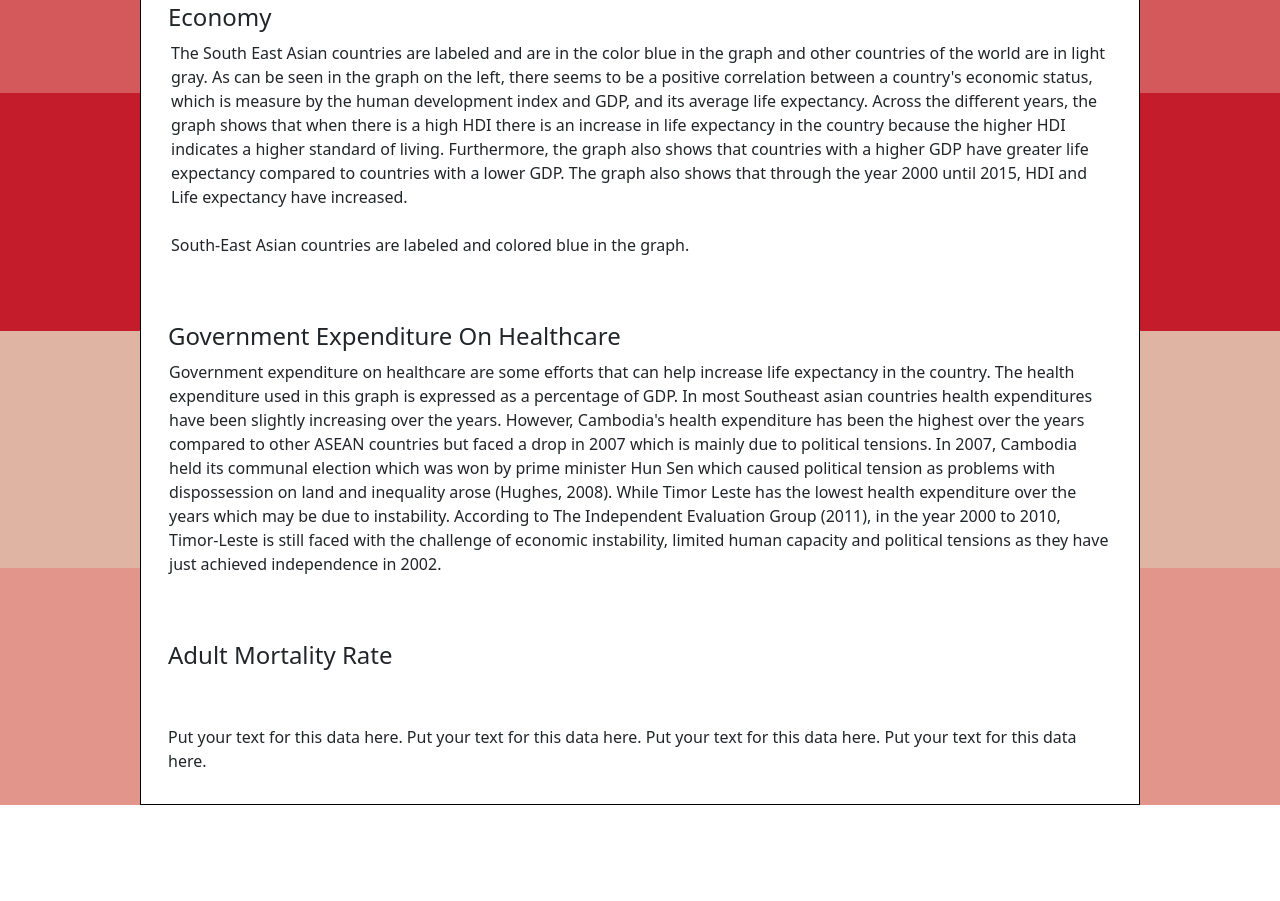
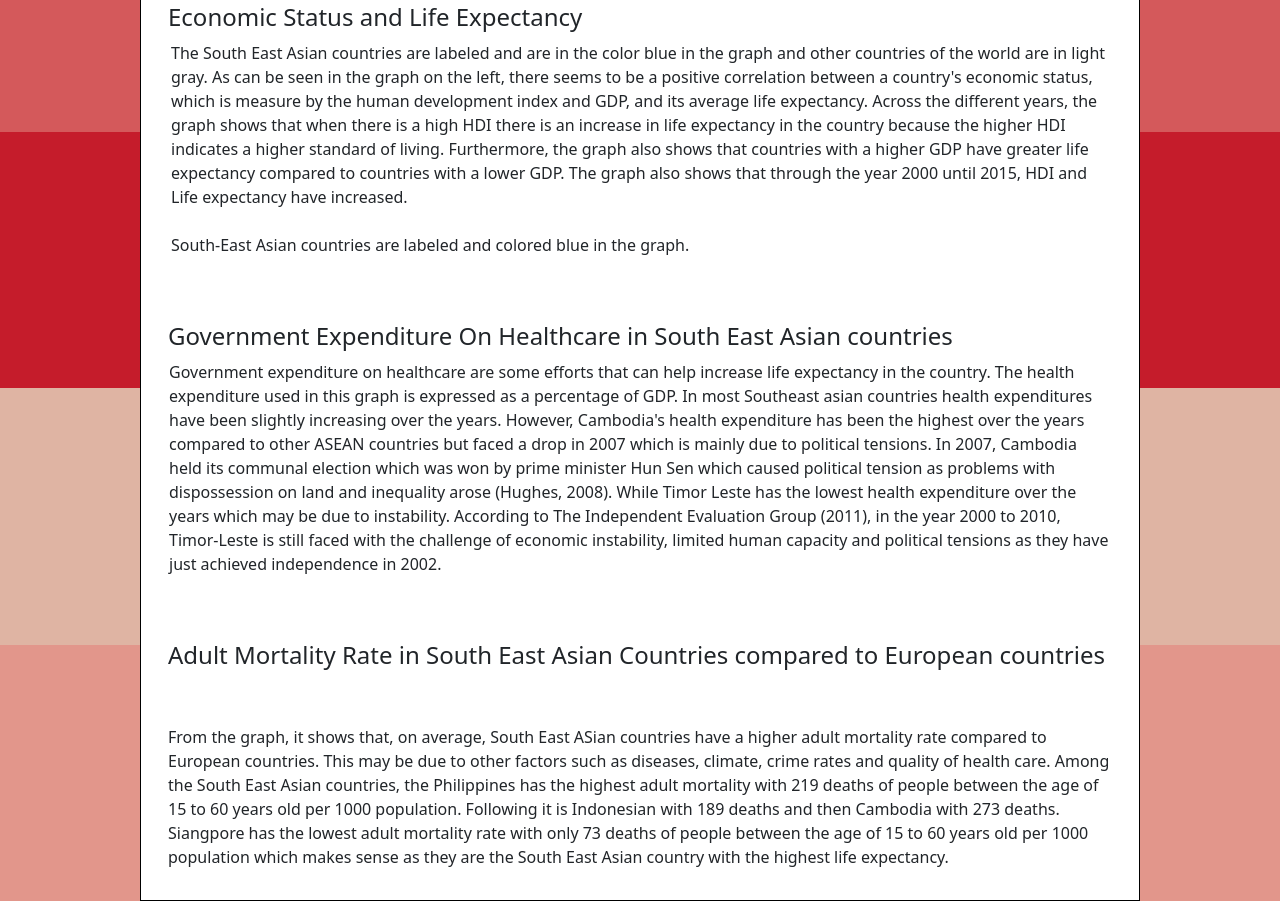
Before and after one commit to Marciadev11/Data-Visualization, a plain HTML site: page index.html in a window 1280 px wide. Shown: the part 381-1282 px from the top of the page. Before the commit the page ends 1186 px from the top, so only its background shows below. Drawn offline with Linux system fonts and the light colour scheme; a script that the page names is missing.

Commit message:
Update index.html

```diff
--- a/index.html
+++ b/index.html
@@ -62,7 +62,7 @@
 
         <div class="container-lg">
           <div class="row justify-content-center">
-            <h4>Economy</h4>
+            <h4>Economic Status and Life Expectancy</h4>
           </div>
           <table class="table-responsive">
             <tr>
@@ -98,7 +98,7 @@
 
         <div class="container-lg">
           <div class="row justify-content-center">
-            <h4>Government Expenditure On Healthcare</h4>
+            <h4>Government Expenditure On Healthcare in South East Asian countries</h4>
           </div>
           <table class="table-responsive">
             <tr>
@@ -134,14 +134,18 @@
 
         <div class="container-lg">
           <div class="row justify-content-center">
-            <h4>Adult Mortality Rate</h4>
+            <h4>Adult Mortality Rate in South East Asian Countries compared to European countries</h4>
           </div>
           <div class="d-flex align-items-center justify-content-center" id="bar_graph"></div>
           <br><br>
 
           <p>
-            Put your text for this data here. Put your text for this data here. Put your text for this data here.
-            Put your text for this data here.
+            From the graph, it shows that, on average, South East ASian countries have a higher adult mortality rate compared
+            to European countries. This may be due to other factors such as diseases, climate, crime rates and quality of health care.
+            Among the South East Asian countries, the Philippines has the highest adult mortality with 219 deaths of people between the
+            age of 15 to 60 years old per 1000 population. Following it is Indonesian with 189 deaths and then Cambodia with 273 deaths.
+            Siangpore has the lowest adult mortality rate with only 73 deaths of people between the age of 15 to 60 years old per 1000
+            population which makes sense as they are the South East Asian country with the highest life expectancy.
           </p>
 
           <script type="text/javascript">
```
